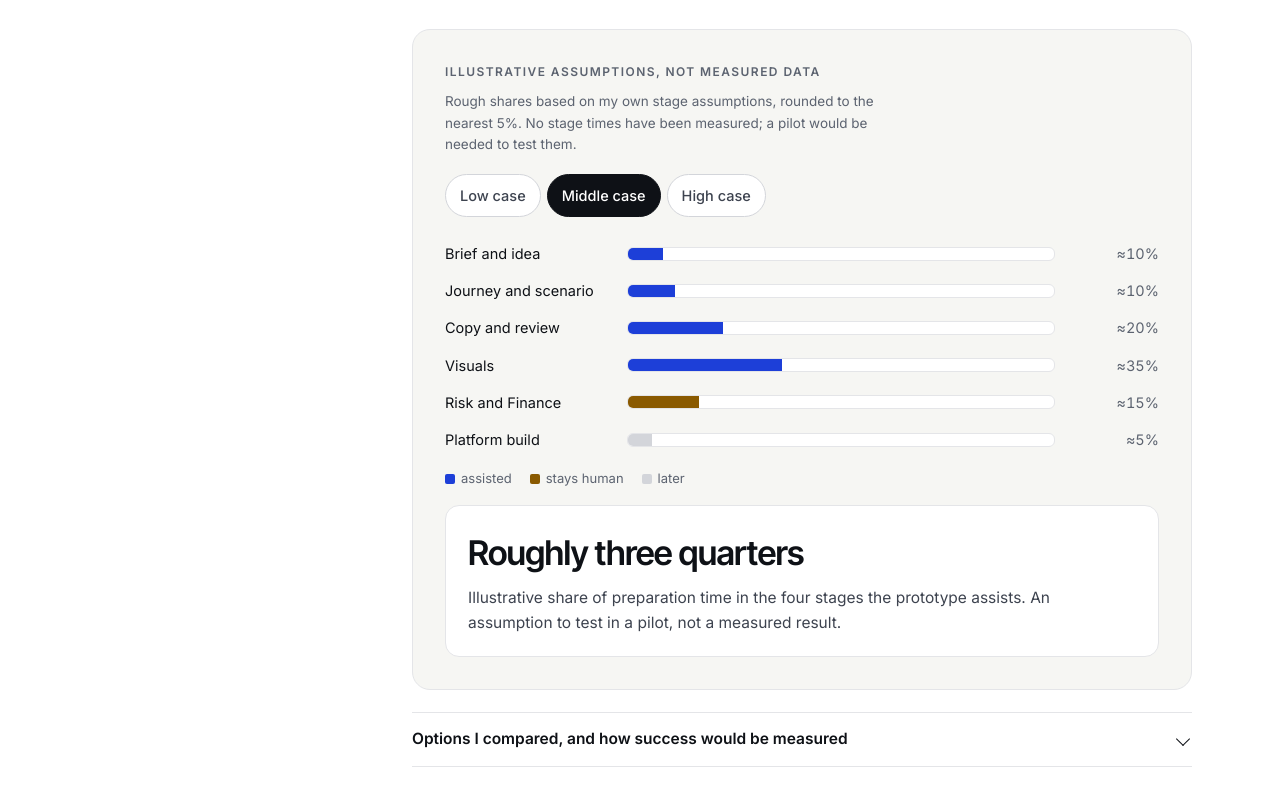
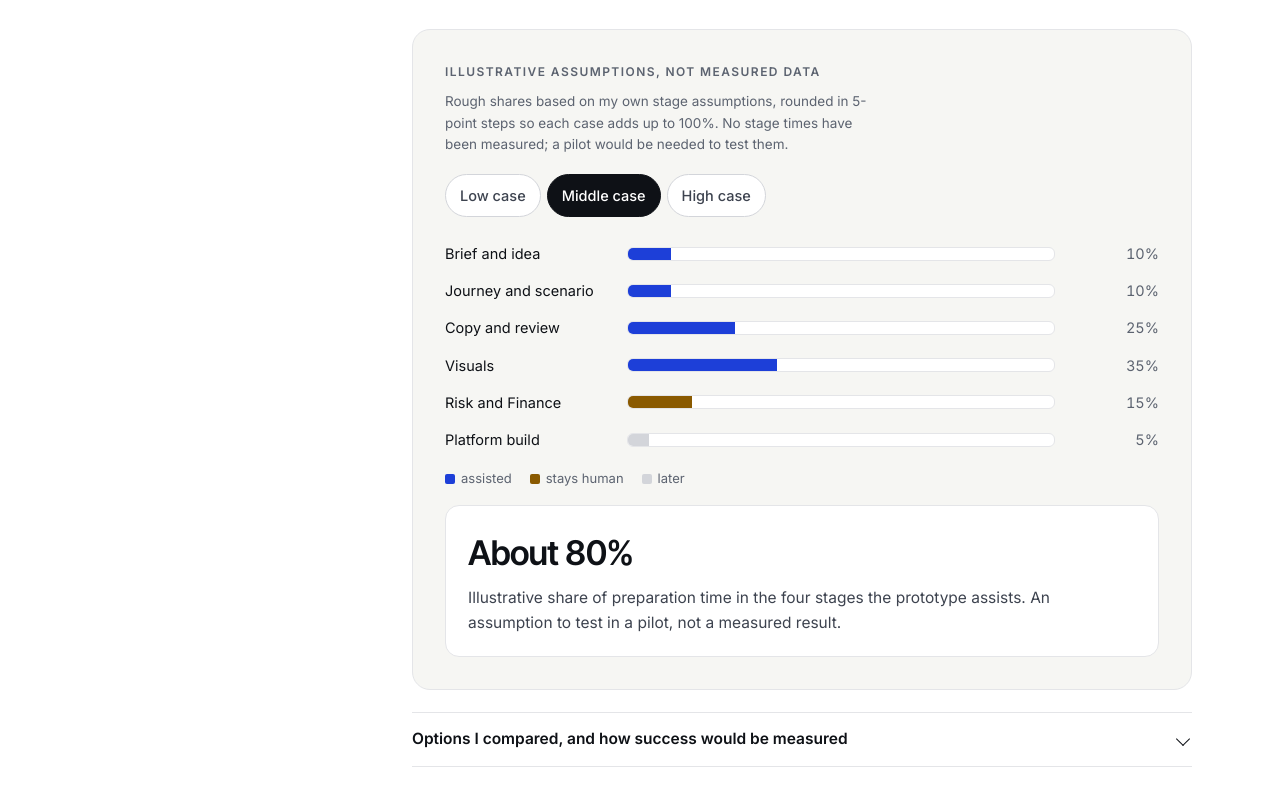
Before and after one commit to khanimazimli/khanimazimli.github.io, a plain HTML site: page hyper-intelligence-os/index.html in a window 1280 px wide. Shown: the part 3620-4407 px from the top of the page. Drawn offline with Linux system fonts and the light colour scheme.

Commit message:
Final content corrections
- About: remove the unsourced Bravo internship description
- Wrapped: describe 2025 contribution only by tasks assigned on the 2025 sprint board
- Hyper OS: illustrative shares now total 100% in every case; headline matches the bars

Co-Authored-By: Claude Opus 5.5 <noreply@anthropic.com>
Claude-Session: https://claude.ai/code/session_015BX1Jsqp7ZgqKR99iEH6uH

```diff
--- a/hyper-intelligence-os/index.html
+++ b/hyper-intelligence-os/index.html
@@ -152,7 +152,7 @@
       <div>
         <p class="lead2">Under my working assumptions, most preparation time sits in the four preparation stages, not in Risk and Finance decisions. So those are the stages to assist.</p>
         <div class="demo" id="an">
-          <div class="dh"><span class="k">Illustrative assumptions, not measured data</span><p>Rough shares based on my own stage assumptions, rounded to the nearest 5%. No stage times have been measured; a pilot would be needed to test them.</p></div>
+          <div class="dh"><span class="k">Illustrative assumptions, not measured data</span><p>Rough shares based on my own stage assumptions, rounded in 5-point steps so each case adds up to 100%. No stage times have been measured; a pilot would be needed to test them.</p></div>
           <div class="seg" role="group" aria-label="Choose an assumption">
             <button type="button" data-s="lo" aria-pressed="false">Low case</button>
             <button type="button" data-s="mid" aria-pressed="true">Middle case</button>
@@ -160,7 +160,7 @@
           </div>
           <div id="anBars" style="margin-top:18px"></div>
           <div class="outcome" style="margin-top:16px" aria-live="polite"><div class="ol"><span class="ov num" id="anV"></span></div><p id="anP"></p></div>
-          <noscript><p class="muted">Under these illustrative assumptions, the four preparation stages hold roughly two thirds to four fifths of preparation time. Not measured.</p></noscript>
+          <noscript><p class="muted">Under these illustrative assumptions, the four preparation stages hold about 70–85% of preparation time across the three cases. Not measured.</p></noscript>
         </div>
         <details class="more">
           <summary>Options I compared, and how success would be measured</summary>
@@ -293,7 +293,13 @@
   parse(inp.value); draw();
 })();
 (function () {
-  /* Illustrative stage assumptions, not measurements. Shares are rounded to 5%. */
+  /* Illustrative stage assumptions, not measurements. Shares use largest-remainder rounding in 5-point steps, so they always total 100%. */
+  function shares(k) {
+    var v = S.map(function (x) { return val(x, k); }), t = v.reduce(function (a, b) { return a + b; }, 0);
+    var u = v.map(function (x) { return x / t * 20; }), f = u.map(Math.floor), left = 20 - f.reduce(function (a, b) { return a + b; }, 0);
+    u.map(function (x, i) { return [x - f[i], i]; }).sort(function (a, b) { return b[0] - a[0]; }).slice(0, left).forEach(function (r) { f[r[1]]++; });
+    return f.map(function (n) { return n * 5; });
+  }
   var S = [['Brief and idea', 1, 2, 'a'], ['Journey and scenario', 1, 3, 'a'], ['Copy and review', 3, 5, 'a'], ['Visuals', 3, 10, 'a'], ['Risk and Finance', 3, 3, 'h'], ['Platform build', 1, 1, 'l']];
   var C = { a: 'var(--accent)', h: 'var(--s-wait)', l: 'var(--line-2)' }, L = { a: 'assisted', h: 'stays human', l: 'later' };
   var root = document.getElementById('an'); if (!root) return;
@@ -302,14 +308,15 @@
   function draw(k) {
     var tot = S.reduce(function (t, x) { return t + val(x, k); }, 0);
     var as = S.filter(function (x) { return x[3] === 'a'; }).reduce(function (t, x) { return t + val(x, k); }, 0);
-    document.getElementById('anBars').innerHTML = S.map(function (x) {
-      var v = val(x, k), pct = v / tot * 100;
+    var sh = shares(k);
+    document.getElementById('anBars').innerHTML = S.map(function (x, i) {
+      var pct = sh[i];
       return '<div style="display:grid;grid-template-columns:minmax(0,170px) minmax(0,1fr) 92px;gap:12px;align-items:center;padding:7px 0;font-size:14.5px">' +
         '<span>' + x[0] + '</span><span style="background:#fff;border:1px solid var(--line);border-radius:6px;height:14px;overflow:hidden"><span style="display:block;height:100%;width:' + pct.toFixed(1) + '%;background:' + C[x[3]] + '"></span></span>' +
-        '<span class="num muted" style="text-align:right">≈' + Math.round(pct / 5) * 5 + '%</span></div>';
+        '<span class="num muted" style="text-align:right">' + pct + '%</span></div>';
     }).join('') + '<div style="display:flex;flex-wrap:wrap;gap:6px 18px;margin-top:10px;font-size:13px;color:var(--mute)">' +
       ['a', 'h', 'l'].map(function (c) { return '<span><span style="display:inline-block;width:10px;height:10px;border-radius:2px;background:' + C[c] + ';margin-right:6px;vertical-align:-1px"></span>' + L[c] + '</span>'; }).join('') + '</div>';
-    var r = as / tot; document.getElementById('anV').textContent = r >= 0.79 ? 'Roughly four fifths' : r >= 0.72 ? 'Roughly three quarters' : 'Roughly two thirds';
+    var r = sh.reduce(function (t, p, i) { return S[i][3] === 'a' ? t + p : t; }, 0) / 100; document.getElementById('anV').textContent = 'About ' + Math.round(r * 100) + '%';
     document.getElementById('anP').textContent = 'Illustrative share of preparation time in the four stages the prototype assists. An assumption to test in a pilot, not a measured result.';
   }
   var btns = root.querySelectorAll('[data-s]');
```
Also changed, not shown: abb-wrapped/index.html (+1 -1 lines), about/index.html (+1 -1 lines).
